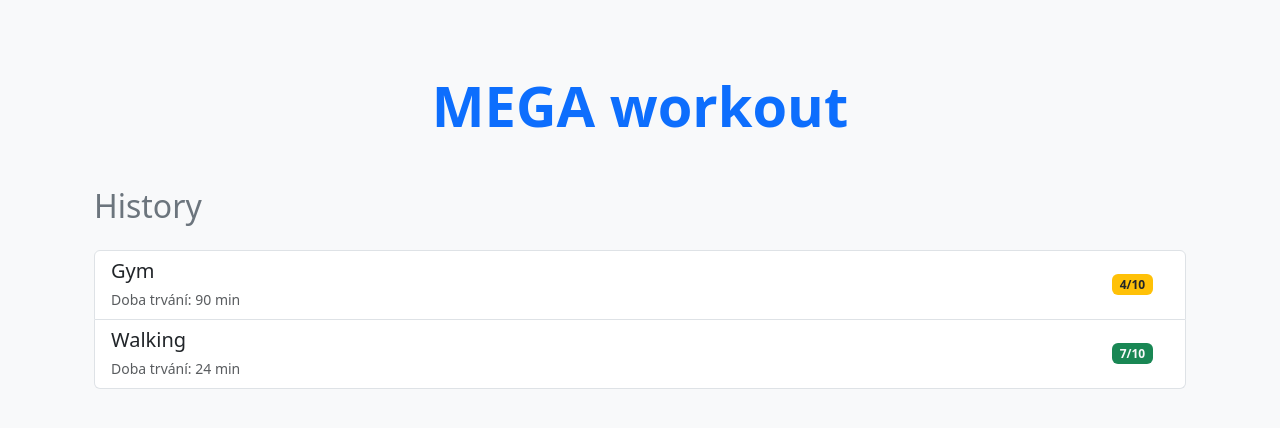
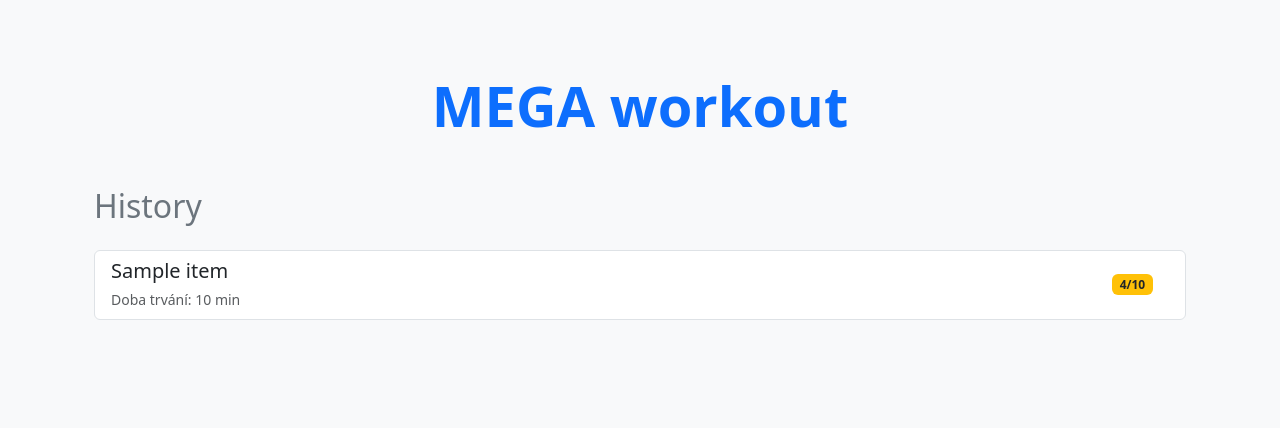
Before and after one commit to martinmega2003-commits/WebFrameworks, a Node server app: template views/data.pug in a window 1280 px wide. Shown: the part 56-484 px from the top of the page. Run offline with Node 20, Linux system fonts and the light colour scheme; the template is opened without the code that fills it: most values are stand-ins (such as "Sample title", 1, 10 or a date in 2020).

Commit message:
Added data on data page

```diff
--- a/views/data.pug
+++ b/views/data.pug
@@ -21,13 +21,8 @@ block content
     section(aria-label='Seznam aktivit')
       h2.mb-4.text-secondary History
       .list-group
-        .list-group-item.d-flex.justify-content-between.align-items-center
-          .flex-grow-1
-            h5.mb-1 Gym
-            small.text-muted Doba trvání: 90 min
-          span.badge.bg-warning.text-dark.me-3 4/10
-        .list-group-item.d-flex.justify-content-between.align-items-center
-          .flex-grow-1
-            h5.mb-1 Walking
-            small.text-muted Doba trvání: 24 min
-          span.badge.bg-success.text-light.me-3 7/10
+        if items && items.length
+          each item in items
+            +card(item)
+        else
+          .list-group-item.text-muted No activities found.
```
Also changed, not shown: app_server/controllers/main.js (+10 -3 lines), app_server/models/db.js (added, +9 -0 lines), app_server/models/locations.js (added).
